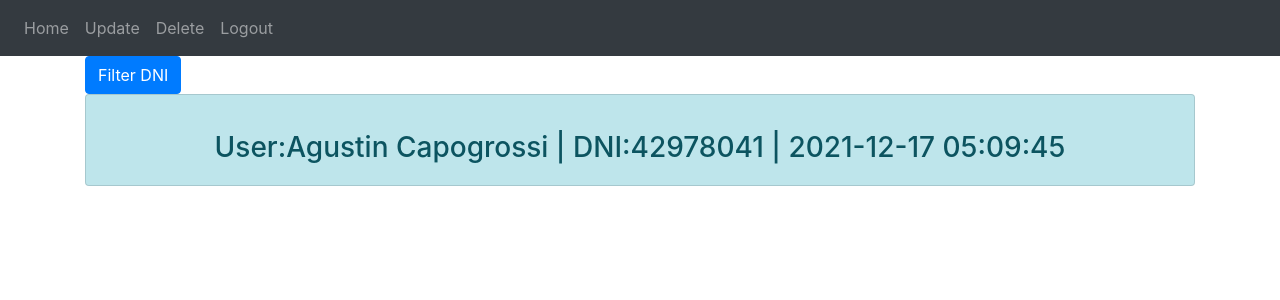
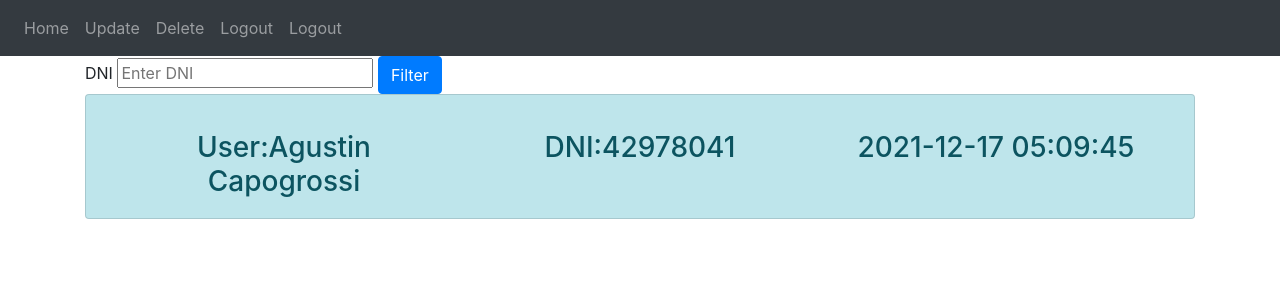
Before and after one commit to AgustinCapogrossi/loginapp, a Flask app: page / in a window 1280 px wide. Shown: the top 300 px of the page. Run offline with Flask 2, Linux system fonts and the light colour scheme; a user stored in the database is signed in; data comes from the database, SQL or seed files in the repository; some libraries are stand-ins or nearby versions.

Commit message:
Proper filter

```diff
--- a/website/auth.py
+++ b/website/auth.py
@@ -10,11 +10,14 @@ auth = Blueprint("auth", __name__)
 @auth.route("/login", methods=["GET", "POST"])
 def login():
     if request.method == "POST":
+        #Obtener la información del post
         email = request.form.get("email")
         password = request.form.get("password")
-
+        #Filtrar solo al usuario con el email ingresado
         user = User.query.filter_by(email = email).first()
+        #Revisar si existe
         if user:
+            #Revisar si es su contraseña
             if check_password_hash(user.password,password):
                 flash("Logged in successfully!", category = "success")
                 login_user(user,remember=True)
--- a/website/templates/base.html
+++ b/website/templates/base.html
@@ -35,6 +35,7 @@
           <a class="nav-item nav-link" id="update" href="/update">Update</a>
           <a class="nav-item nav-link" id="delete" href="/delete">Delete</a>
           <a class="nav-item nav-link" id="logout" href="/logout">Logout</a>
+          <a align= "right" class="nav-item nav-link" id="logout" href="/logout">Logout</a>
           {% else %}
           <a class="nav-item nav-link" id="login" href="/login">Login</a>
           <a class="nav-item nav-link" id="signUp" href="/sign-up">Sign Up</a>
--- a/website/templates/home.html
+++ b/website/templates/home.html
@@ -1,15 +1,22 @@
 {% extends "base.html" %} {% block title %}Home{% endblock %} {% block content
 %}
 <form method="POST">
-  <button type="submit" class="btn btn-primary">Filter DNI</button>
+  <label for="dni">DNI</label>
+  <input type="Number" id="dni" name="dni" placeholder="Enter DNI" />
+  <button type="submit" class="btn btn-primary">Filter</button>
 </form>
 {% for user in list_users %}
 <ul class="list-group">
   <li class="list-group-item list-group-item-info">
     <br />
     <h3 align="center">
-      {{"User:" + user[0] + " " +user[1] + " | " + "DNI:" + user[2] + " | "
-      +user[3] }}
+      <div class="container">
+        <div class="row">
+          <div class="col-sm">{{"User:" + user[0] + " " +user[1]}}</div>
+          <div class="col-sm">{{ "DNI:" + user[2] }}</div>
+          <div class="col-sm">{{ user[3] }}</div>
+        </div>
+      </div>
     </h3>
   </li>
 </ul>
--- a/website/views.py
+++ b/website/views.py
@@ -1,4 +1,4 @@
-from flask import Blueprint, render_template, request
+from flask import Blueprint, render_template, request, flash
 from flask_login import login_required,current_user
 views = Blueprint("views", __name__)
 from .models import User
@@ -14,9 +14,15 @@ def home():
             full_user.append(user_info)
     if request.method == "POST":
         users = User.query.all()
+        in_dni = request.form.get("dni")
+        full_user_pre = []
         full_user = []
         for user in users:
             user_info = [user.name, user.last_name, str(user.dni), str(user.date)]
-            full_user.append(user_info)
-        full_user = sorted(full_user, key=itemgetter(2))
+            full_user_pre.append(user_info)
+        for i in range(1,len(full_user_pre),1):
+            if full_user_pre[i][2] == str(in_dni):
+                full_user.append(full_user_pre[i])
+        if full_user == []:
+            flash("There are no users with said DNI", category = "error")
     return render_template('home.html', user = current_user, list_users = full_user) #Check if the current user is authenticated
```
